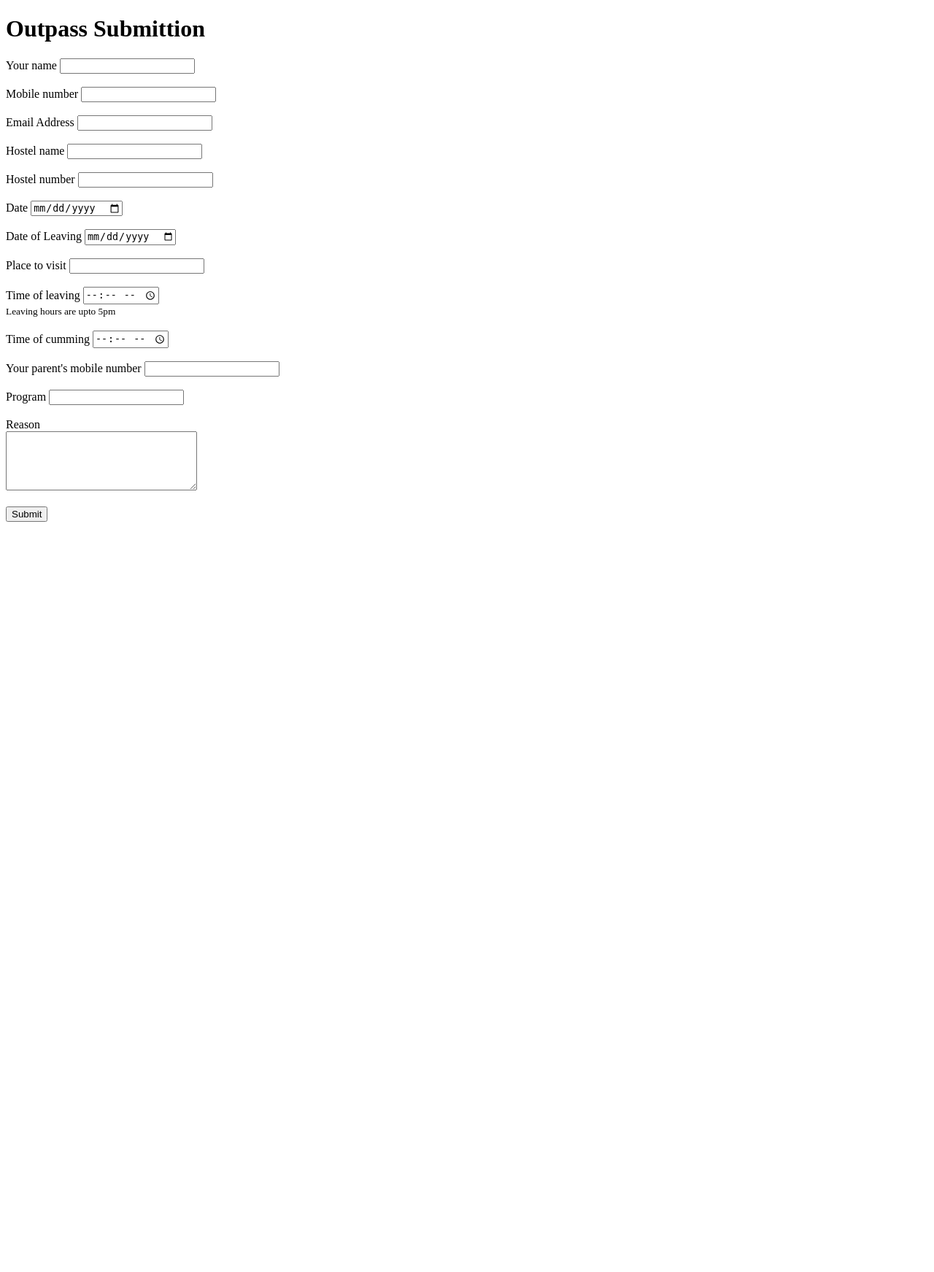
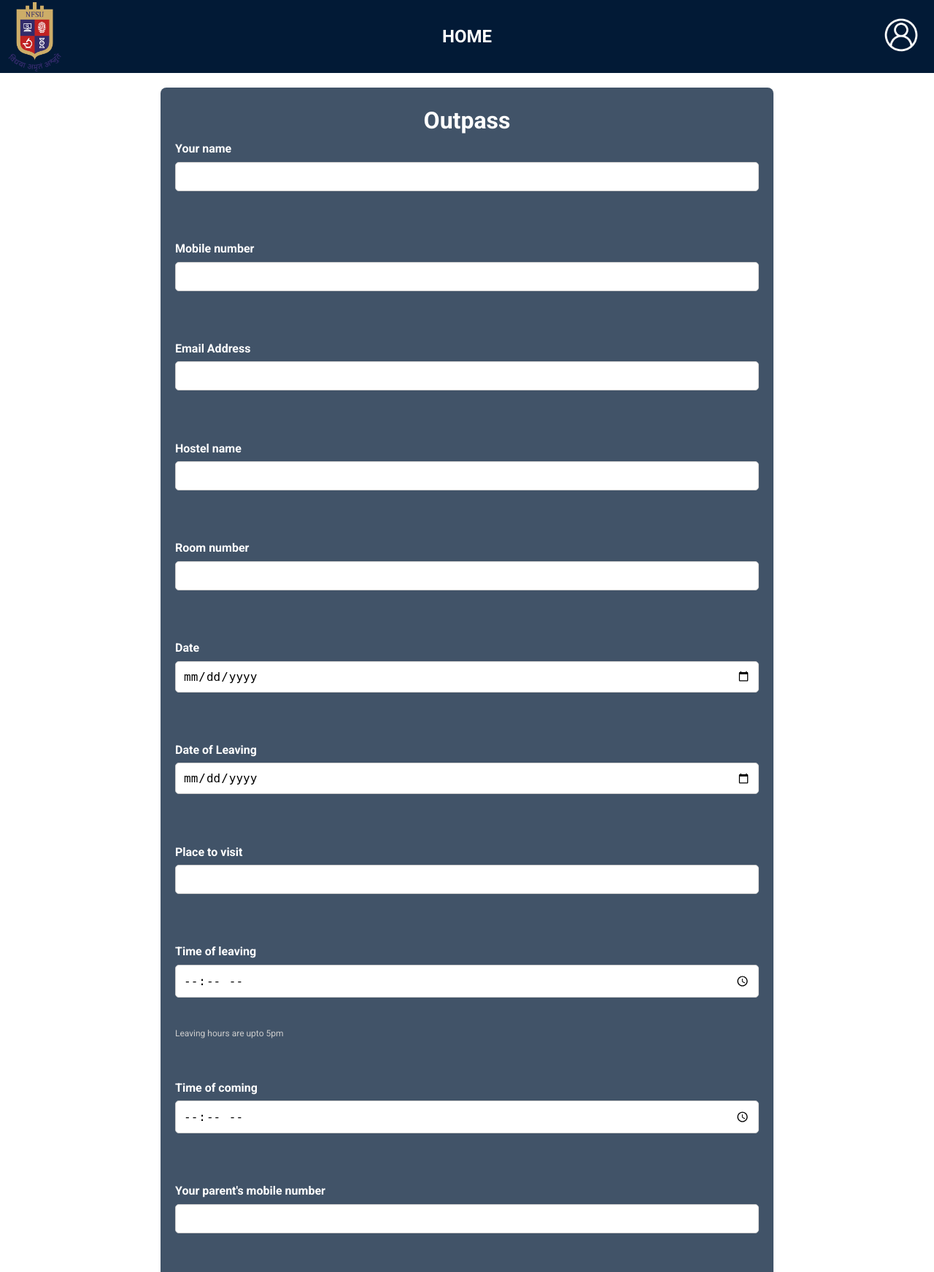
Before and after one commit to Jdowpasisi/Automated-Outpass-System, a Flask app: page /form in a window 1280 px wide. Shown: the top 1743 px of the page at 73% size. Before the commit the page ends 715 px from the top, so only its background shows below. Run offline with Flask 3, Linux system fonts and the light colour scheme.

Commit message:
Update form.html

```diff
--- a/site_code/templates/form.html
+++ b/site_code/templates/form.html
@@ -3,11 +3,24 @@
 <head>
     <meta charset="UTF-8">
     <meta name="viewport" content="width=device-width, initial-scale=1.0">
+
     <title>Outpass</title>
-    <h1>Outpass Submittion</h1>
+    <link rel="stylesheet" href="{{ url_for('static', filename='styles/form.css') }}">
+    <!-- <link rel="stylesheet" href="/site_code/static/styles/form.css"> -->
 </head>
 <body>
+    <nav>
+        <div class="icon">
+            <a href="/"><img src="{{ url_for('static', filename='images/emblem.png') }}" alt="Home" class="logo"></a>
+        </div>
+        <h1>HOME</h1>
+        <div class="nav-items">
+            <a href="/profile"><img src="{{ url_for('static', filename='images/whiteprofile1.png') }}" alt="Profile" class="profile-icon"></a>
+        </div>
+    </nav>
+</nav>
     <div class = "container">
+        <h1>Outpass</h1>
         <form method="POST">
             <label for="email">Your name</label>
             <input type="text" name = "uname" class = "form-control" id = "uname" required>
@@ -29,7 +42,7 @@
             <br>
             <br>
 
-            <label for="email">Hostel number</label>
+            <label for="email">Room number</label>
             <input type="text" name = "hnum" class = "form-control" id = "hnum" required>
             <br>
             <br>
@@ -56,7 +69,7 @@
             <br>
             <br>
 
-            <label for="email">Time of cumming</label>
+            <label for="email">Time of coming</label>
             <input type="time" name = "ctime" class = "form-control" id = "ctime" max = "19:30" required>
             <br>
             <br>
@@ -67,7 +80,7 @@
             <br>
 
             <label for="email">Program</label>
-            <input type="text" name="prgm" id="prgm" required>
+            <input type="text" name="prgm" id="prgm" class = "form-control" required>
             <br>
             <br>
 
```
